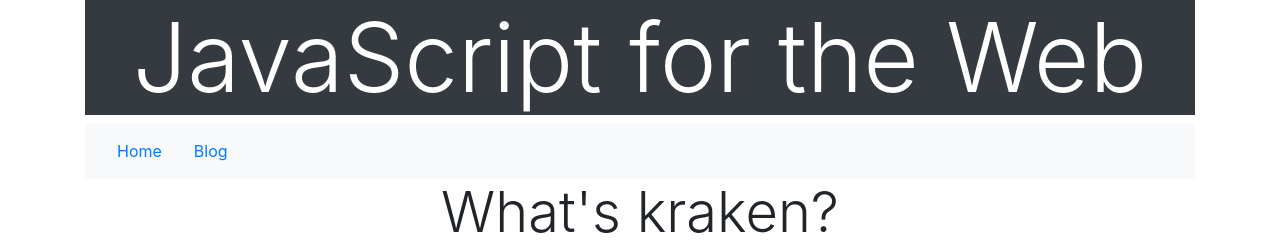
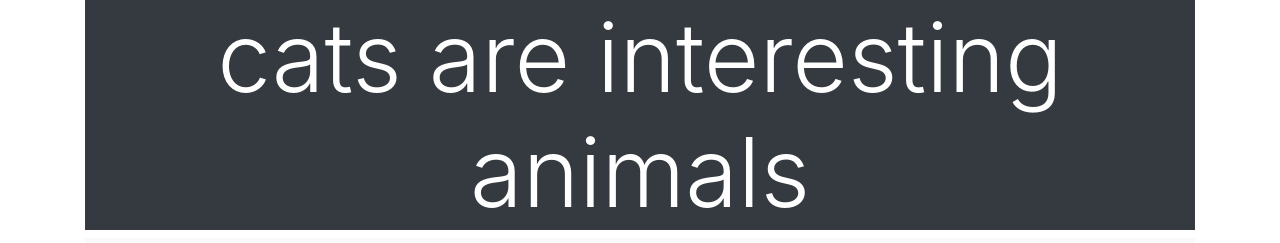
Before and after one commit to itsRealoj/blog-about-cats, a plain HTML site: page index.html in a window 1280 px wide. Shown: the top 243 px of the page. Drawn offline with nearby package versions, Linux system fonts and the light colour scheme.

Commit message:
more about cats

```diff
--- a/index.html
+++ b/index.html
@@ -3,12 +3,12 @@
 <head>
     <meta charset="UTF-8">
     <link rel="stylesheet" href="https://stackpath.bootstrapcdn.com/bootstrap/4.1.3/css/bootstrap.min.css" integrity="sha384-MCw98/SFnGE8fJT3GXwEOngsV7Zt27NXFoaoApmYm81iuXoPkFOJwJ8ERdknLPMO" crossorigin="anonymous">
-    <title>JavaScript for the Web - Part 4 activity</title>
+    <title>Interesting things about Cats </title>
 </head>
 <body>
     <div class="container">
         <header class="bg-dark text-white">
-            <h1 class="display-1 text-center w-100">JavaScript for the Web</h1>
+            <h1 class="display-1 text-center w-100">cats are interesting animals</h1>
         </header>
         <nav class="navbar navbar-light bg-light">
             <ul class="nav">
```
